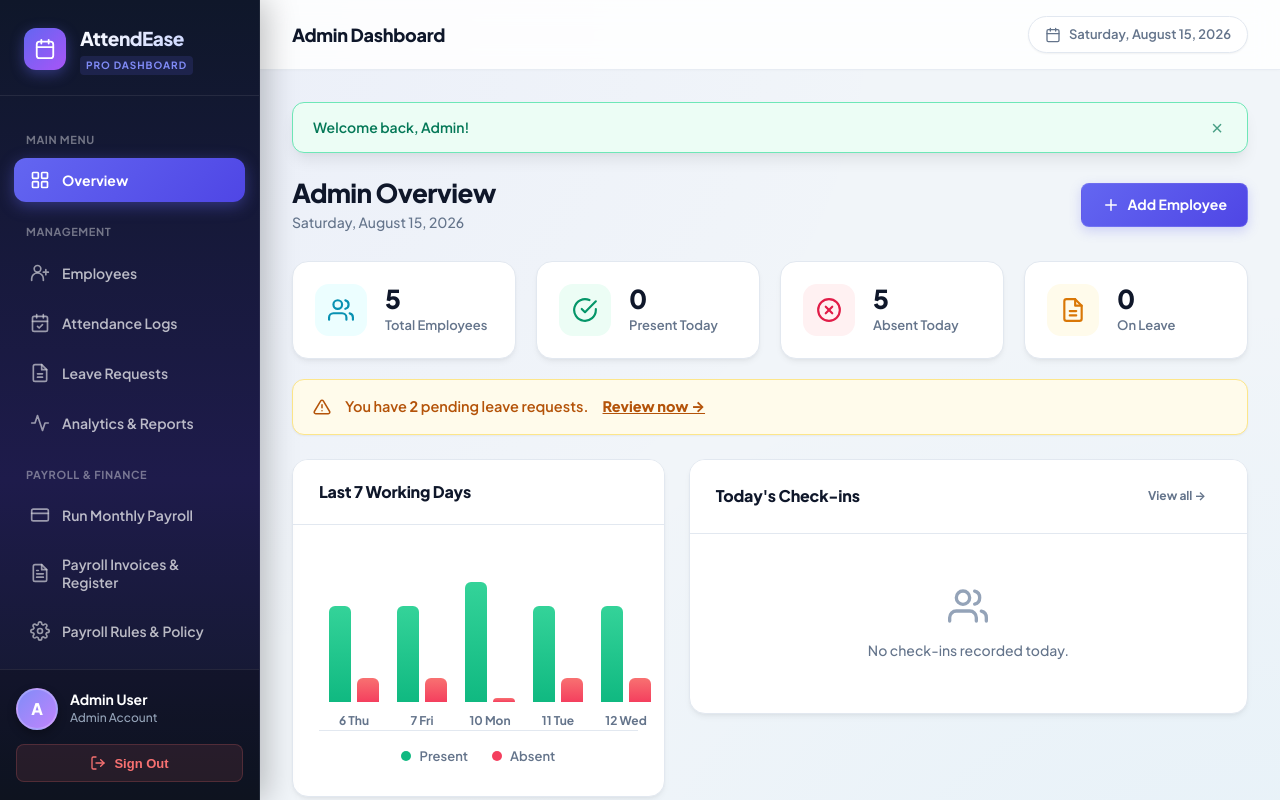
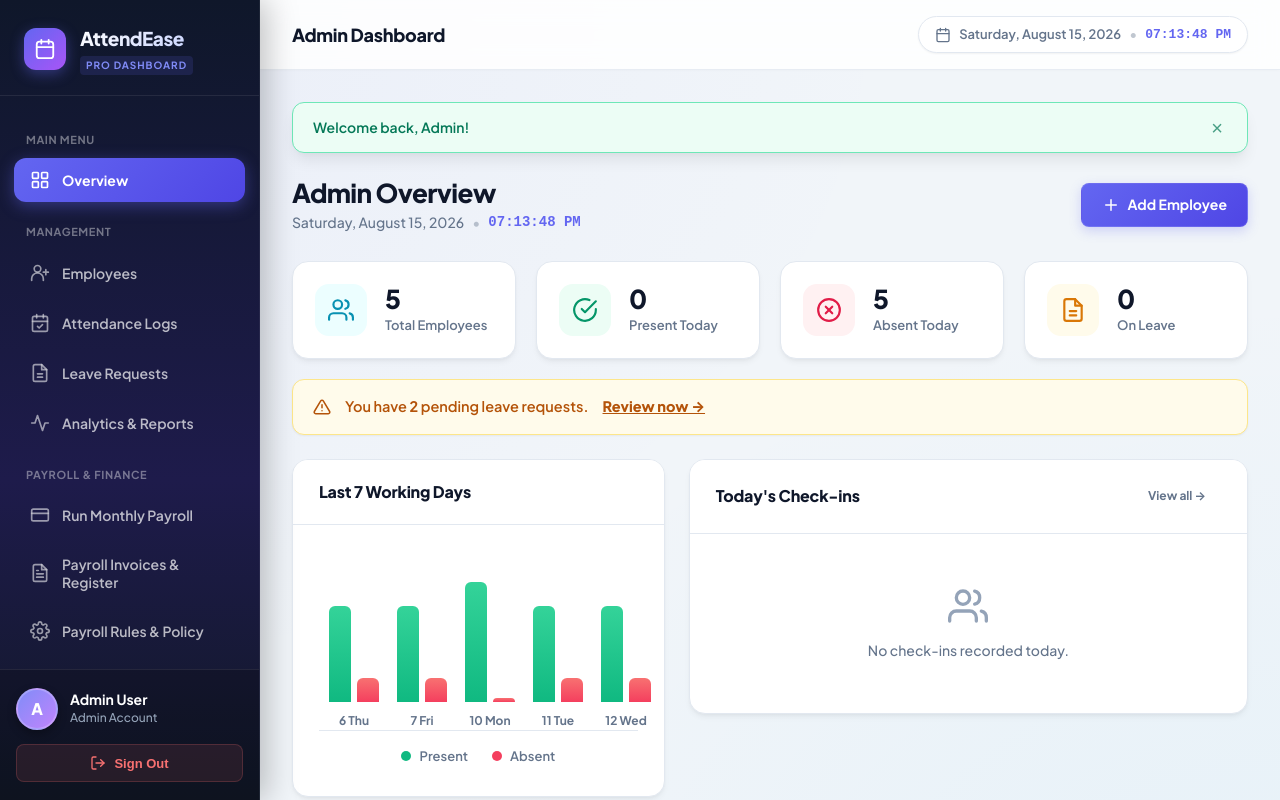
Before and after one commit to pandasuryanarayan/AttendEase-Employee-Attendance-System-Suite, a React (Vite) app in the folder react-app/: page / in a window 1280 px wide. Both pictures are taken after a click on the button "👑 Login Admin". Shown: the top 800 px of the page. Built offline with nearby package versions, Linux system fonts and the light colour scheme.

Commit message:
feat(react-app): add real-time live clock ticker and full written date display for employee and admin portals

```diff
--- a/react-app/src/components/Topbar.jsx
+++ b/react-app/src/components/Topbar.jsx
@@ -5,12 +5,25 @@ import { CalendarBadgeIcon } from './Icons';
 
 export const Topbar = ({ pageTitle }) => {
   const { setSidebarOpen } = useApp();
+  const [now, setNow] = React.useState(new Date());
 
-  const formattedDate = new Date().toLocaleDateString('en-US', {
+  React.useEffect(() => {
+    const timer = setInterval(() => setNow(new Date()), 1000);
+    return () => clearInterval(timer);
+  }, []);
+
+  const fullDateStr = now.toLocaleDateString('en-US', {
     weekday: 'long',
     year: 'numeric',
     month: 'long',
     day: 'numeric',
+  });
+
+  const timeStr = now.toLocaleTimeString('en-US', {
+    hour: '2-digit',
+    minute: '2-digit',
+    second: '2-digit',
+    hour12: true,
   });
 
   return (
@@ -27,9 +40,11 @@ export const Topbar = ({ pageTitle }) => {
       </button>
       <div className="topbar-title">{pageTitle}</div>
       <div className="topbar-right">
-        <span className="date-badge">
+        <span className="date-badge" style={{ display: 'inline-flex', alignItems: 'center', gap: '8px', fontSize: '13px', fontWeight: 600 }}>
           <CalendarBadgeIcon size={16} />
-          {formattedDate}
+          <span>{fullDateStr}</span>
+          <span style={{ opacity: 0.4 }}>•</span>
+          <span style={{ fontFamily: 'monospace', fontWeight: 700, color: 'var(--primary)' }}>{timeStr}</span>
         </span>
       </div>
     </header>
--- a/react-app/src/pages/AdminDashboard.jsx
+++ b/react-app/src/pages/AdminDashboard.jsx
@@ -16,8 +16,14 @@ import {
 export const AdminDashboard = ({ onNavigate, onOpenAddEmployee }) => {
   const { users, attendance, leaves } = useApp();
 
-  const todayStr = formatDateStr(new Date());
-  const now = new Date();
+  const [now, setNow] = React.useState(new Date());
+
+  React.useEffect(() => {
+    const timer = setInterval(() => setNow(new Date()), 1000);
+    return () => clearInterval(timer);
+  }, []);
+
+  const todayStr = formatDateStr(now);
 
   const activeEmployees = users.filter((u) => u.role === 'employee' && u.is_active);
   const totalEmployeesCount = activeEmployees.length;
@@ -98,8 +104,12 @@ export const AdminDashboard = ({ onNavigate, onOpenAddEmployee }) => {
       <div className="page-header">
         <div>
           <h2>Admin Overview</h2>
-          <p className="subtitle">
-            {now.toLocaleDateString('en-US', { weekday: 'long', year: 'numeric', month: 'long', day: 'numeric' })}
+          <p className="subtitle" style={{ display: 'inline-flex', alignItems: 'center', gap: '8px' }}>
+            <span>{now.toLocaleDateString('en-US', { weekday: 'long', year: 'numeric', month: 'long', day: 'numeric' })}</span>
+            <span style={{ opacity: 0.4 }}>•</span>
+            <strong style={{ fontFamily: 'monospace', color: 'var(--primary)', fontWeight: 700 }}>
+              {now.toLocaleTimeString('en-US', { hour: '2-digit', minute: '2-digit', second: '2-digit', hour12: true })}
+            </strong>
           </p>
         </div>
         <div className="header-actions">
--- a/react-app/src/pages/EmployeeDashboard.jsx
+++ b/react-app/src/pages/EmployeeDashboard.jsx
@@ -95,13 +95,19 @@ export const EmployeeDashboard = ({ onNavigate }) => {
           <h2>
             {greeting}, {currentUser.first_name}! 👋
           </h2>
-          <p className="subtitle">
+          <p className="subtitle" style={{ display: 'inline-flex', alignItems: 'center', gap: '8px' }}>
+            <span>
               {time.toLocaleDateString('en-US', {
                 weekday: 'long',
                 year: 'numeric',
                 month: 'long',
                 day: 'numeric',
               })}
+            </span>
+            <span style={{ opacity: 0.4 }}>•</span>
+            <strong style={{ fontFamily: 'monospace', color: 'var(--primary)', fontWeight: 700 }}>
+              {time.toLocaleTimeString('en-US', { hour: '2-digit', minute: '2-digit', second: '2-digit', hour12: true })}
+            </strong>
           </p>
         </div>
       </div>
```
Lines whose indentation alone changed are shown as unchanged.
